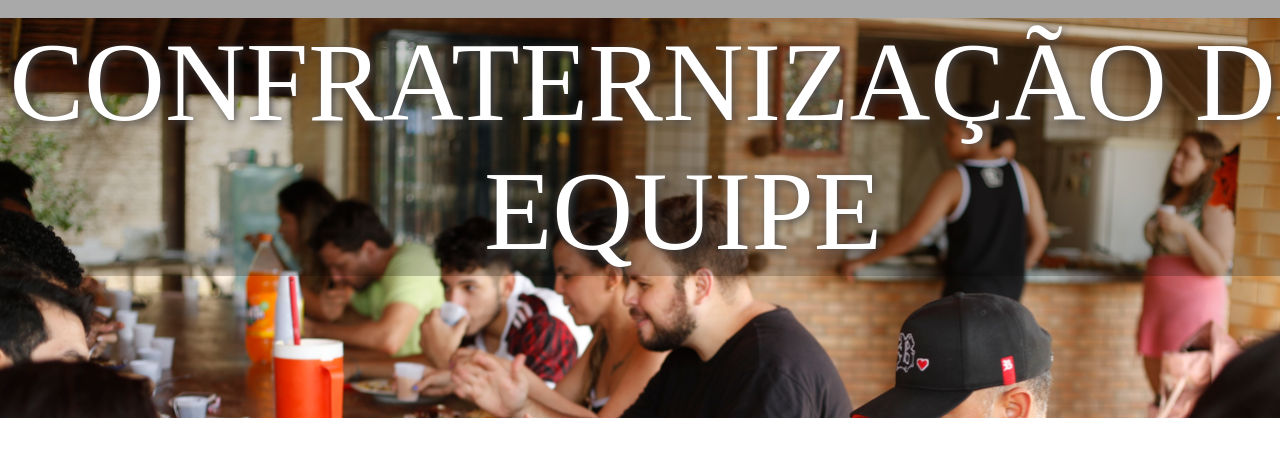
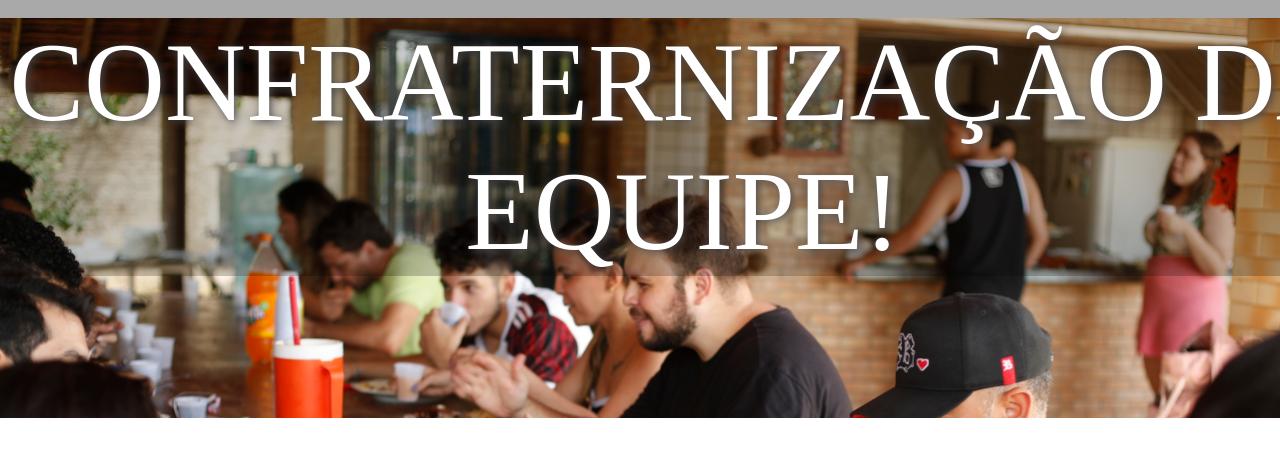
Before and after one commit to eritonsousa/novatentativa, a plain HTML site: page index.html in a window 1280 px wide. Shown: the part 112-568 px from the top of the page. Drawn offline with Linux system fonts and the light colour scheme; a web font is replaced by a local one.

Commit message:
Update index.html

```diff
--- a/index.html
+++ b/index.html
@@ -23,7 +23,7 @@
         <main>
             <div class="bloco" id="capa">
                 <section id="confra">
-                    CONFRATERNIZAÇÃO DA EQUIPE
+                    CONFRATERNIZAÇÃO DA EQUIPE!
                 </section>
             </div>
         </main>
```
